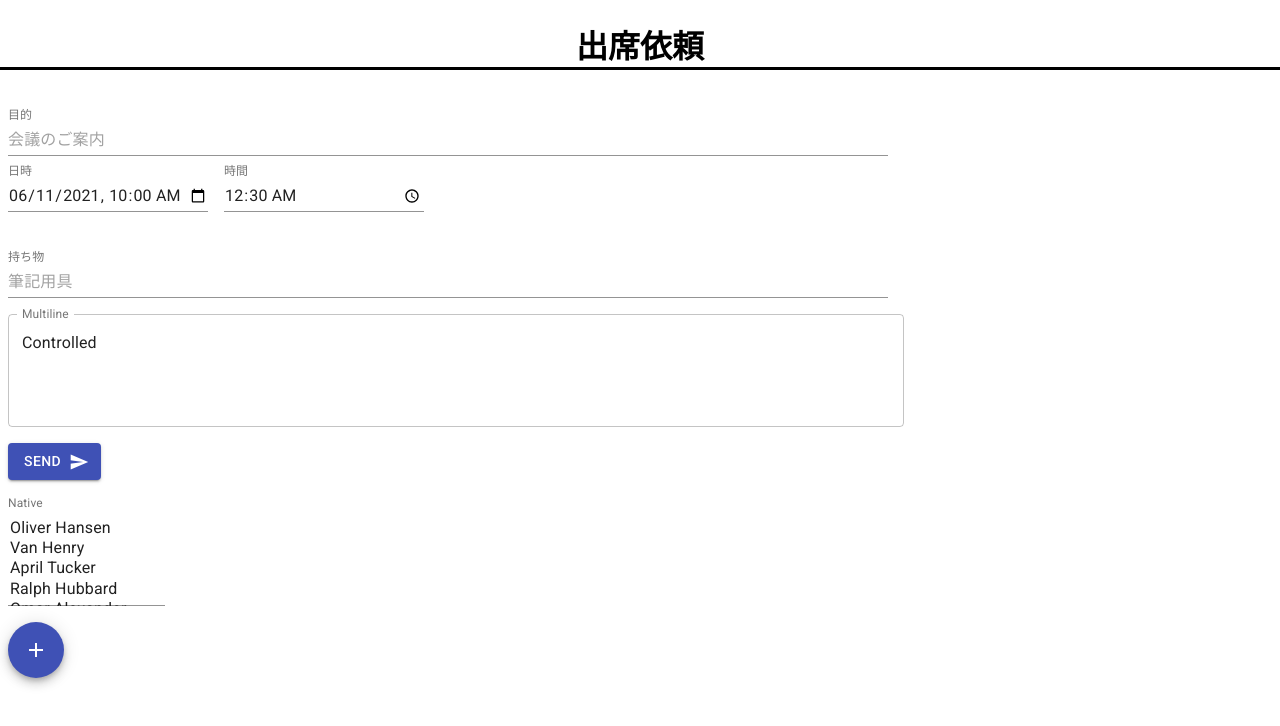
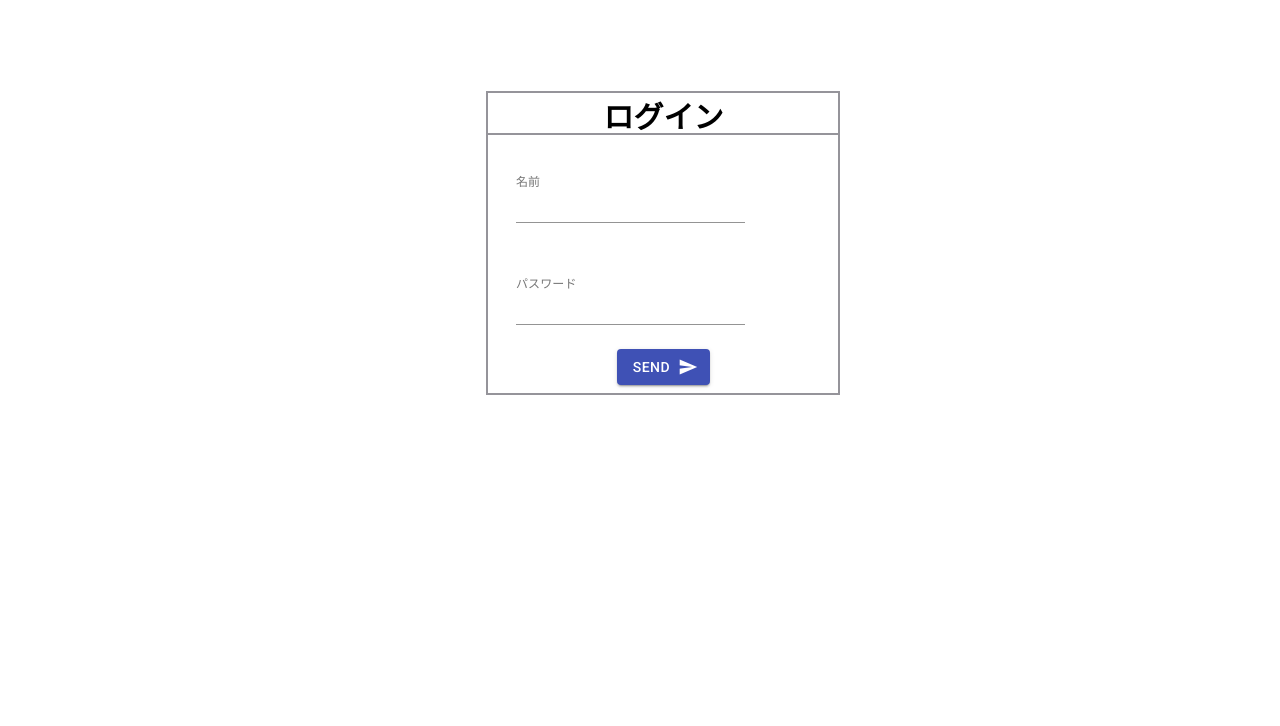
Before and after one commit to u-kai/toke_app-react, a React (Create React App) app: page / in a window 1280 px wide. Shown: the top 726 px of the page. Built offline with nearby package versions, Linux system fonts and the light colour scheme.

Commit message:
create login

```diff
--- a/src/App.tsx
+++ b/src/App.tsx
@@ -1,15 +1,20 @@
 import { GroupCard } from 'components/molecules/GroupCard'
 import { MultipleSelectAndAddButton } from 'components/molecules/MultipleSelectAndAddButton'
 import { AttendanceRequests } from 'components/pages/AttendanceRequests'
+import { Login } from 'components/pages/Login'
 import { MakeAttendanceRequest } from 'components/pages/MakeAttendanceRequest'
 import React from 'react'
+import {RecoilRoot} from "recoil"
 function App() {
     return (
         // <GroupCard></GroupCard>
         // <AttendanceRequests></AttendanceRequests>
         <>
-            <MakeAttendanceRequest></MakeAttendanceRequest>
-            <MultipleSelectAndAddButton></MultipleSelectAndAddButton>
+        <RecoilRoot>
+        <Login></Login>
+        </RecoilRoot>
+            {/* <MakeAttendanceRequest></MakeAttendanceRequest>
+            <MultipleSelectAndAddButton></MultipleSelectAndAddButton> */}
         </>
     )
 }
--- a/src/components/pages/Login.tsx
+++ b/src/components/pages/Login.tsx
@@ -5,40 +5,78 @@ import {LayoutTextField} from "../atoms/LayoutTextField"
 import {postAndReturnResposeToJson} from "functions/postAndReturnResponseToJson"
 import {useHistory} from "react-router-dom"
 import {SimpleAlert} from "../atoms/SimpleAletert"
-import {useRecoilState} from "recoil"
-
+import {useRecoilState, useSetRecoilState} from "recoil"
+import { userIdState } from "store/user_id"
+import { userNameState } from "store/user_name"
+import {SelectInfo} from "types/SelectInfo"
+import {BackendReturn} from "types/BackendReturn"
+import React from "react"
 export const Login = () => {
-    const [error,setError] = useState("oyyg83019%")///////////////////////////////////////////////////////////////////////////////////////////////////////////////////////
-    const url = "submitUser"
+    const [error,setError] = useState("")///////////////////////////////////////////////////////////////////////////////////////////////////////////////////////
+    const url = "select"
     const history = useHistory()
-    const inputList:["user","password","host","db"] = ["user","password","host","db"]
-
-
+    const inputList = ["名前","パスワード"]
+    const setUserId = useSetRecoilState(userIdState)
+    const [userName, setUserName] = useRecoilState(userNameState)
+    const [password, setPassword] = useState("")
+    const onClick = () => {
+        const sendData:SelectInfo ={
+            tableName:"user_login",
+            whereClaseElements:{
+                whereKeys:["name","password"],
+                whereValues:[userName,password],
+                whereOperators:["AND"]
+            }
+        }
+        postAndReturnResposeToJson(sendData,url)
+        .then((results:BackendReturn)=>{
+            console.log(results)
+            if(results.results.error){
+                setError(results.results.error.sqlMessage)
+            }
+            if(results.results.select){
+                const selectResults = results.results.select[0]
+                if(selectResults === undefined){
+                    setError("名前かパスワードが間違っています！")
+                    return
+                }
+                if(selectResults["user_id"]){
+                    setError("")
+                    setUserId(selectResults["user_id"].toString())
+                }
+            }
+        })
+    }
     return(
         <Contener>
             <InputContener>
             <Title>
-                Connection MySQL
+                ログイン
             </Title>
-            {inputList.map((state,i)=>(
                 <TextFieldContener>
                      <LayoutTextField
-                        type={state==="password" ? ("password") : ("text")}
-                        value={stateList[i]}
-                        label={state}
-                        handleChange={setFunctions[state]}/>
+                        id="login_userName"
+                        value={userName}
+                        label={inputList[0]}
+                        onChange={(e)=>setUserName(e.target.value)}/>
                 </TextFieldContener>
-            ))}
+                <TextFieldContener>
+                     <LayoutTextField
+                        id="login_password"
+                        type="password"
+                        value={password}
+                        label={inputList[1]}
+                        onChange={(e)=>setPassword(e.target.value)}/>
+                </TextFieldContener>
             <ButtonContener>
             <SendButton
-                value={"connection"}
                 onClick={onClick}
             />
             </ButtonContener>
             </InputContener>
             <ErrorContener>
                 {error.length !== 0 ? (
-                    <SimpleAlerts message={error} severity={"error"}/>
+                    <SimpleAlert message={error} severity={"error"}/>
                 ):(
                     null
                 )}
@@ -56,25 +94,24 @@ grid-template-columns:38% 24% 38%;
 `
 const InputContener = styled.div`
 width:350px;
-height:400px;
+height:300px;
 grid-row:2/3;
 grid-column:2/3;
-// display:flex;
-// align-items:center;
-// justify-content:center;
 border:solid 2px #95949a;
 overflow:auto;
+display:flex;
+flex-direction:column;
+justify-content:space-between;
 `
 const ErrorContener = styled.div`
 position:absolute;
-left:35%;
+left:40%;
 top:1%;
 `
 const TextFieldContener = styled.div`
 width:100%;
-height:50px;
-display:flex;
-justify-content:center;
+height:80px;
+margin-left:20px;
 padding-bottom:20px;
 `
 const ButtonContener = styled.div`
@@ -85,6 +122,7 @@ justify-content:center;
 
 const Title = styled.div`
 font-size:30px;
+height:40px;
 font-weight:bold;
 display:flex;
 justify-content:center;
--- a/src/components/pages/MakeAttendanceRequest.tsx
+++ b/src/components/pages/MakeAttendanceRequest.tsx
@@ -57,7 +57,8 @@ export const MakeAttendanceRequest = () => {
             <div>
                 <MultilineTextFields></MultilineTextFields>
             </div>
-            <SendButton></SendButton>
+            <SendButton
+                onClick={()=>console.log("dd")}></SendButton>
         </Container>
     )
 }
```
